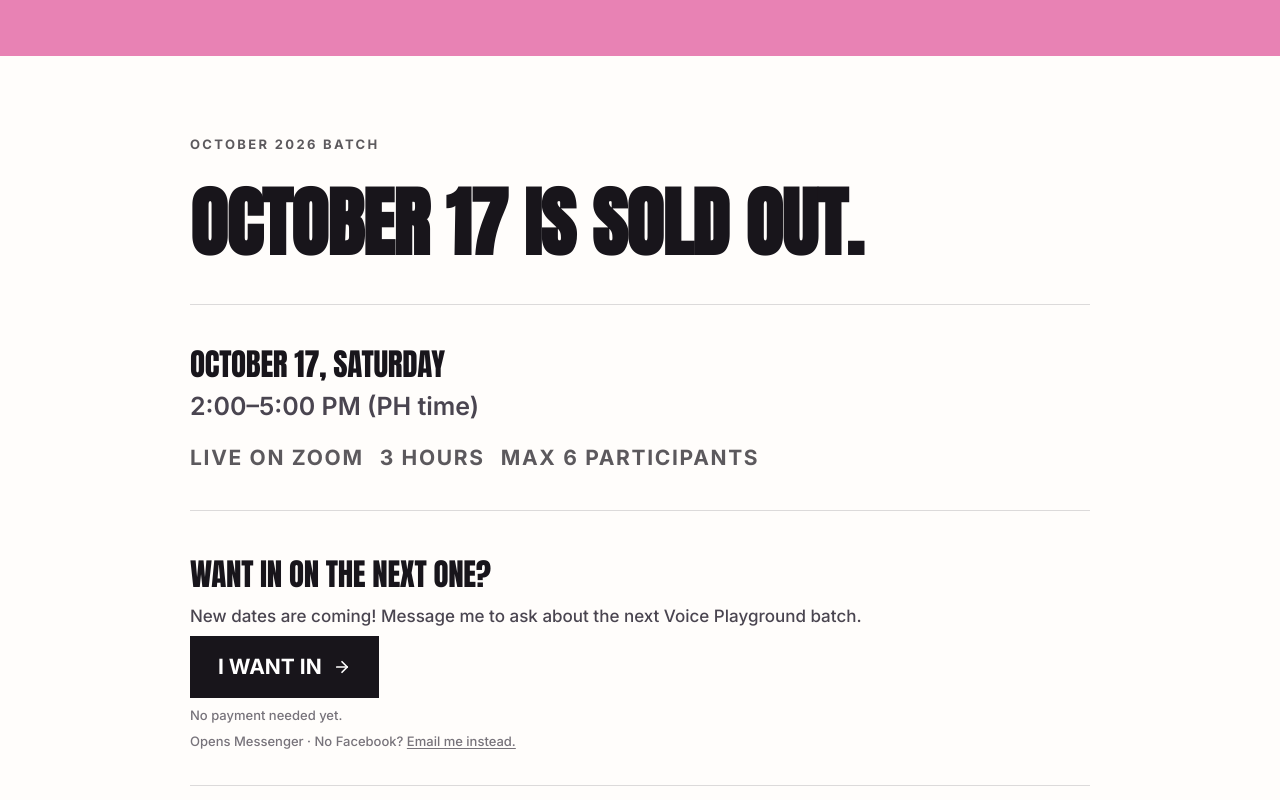
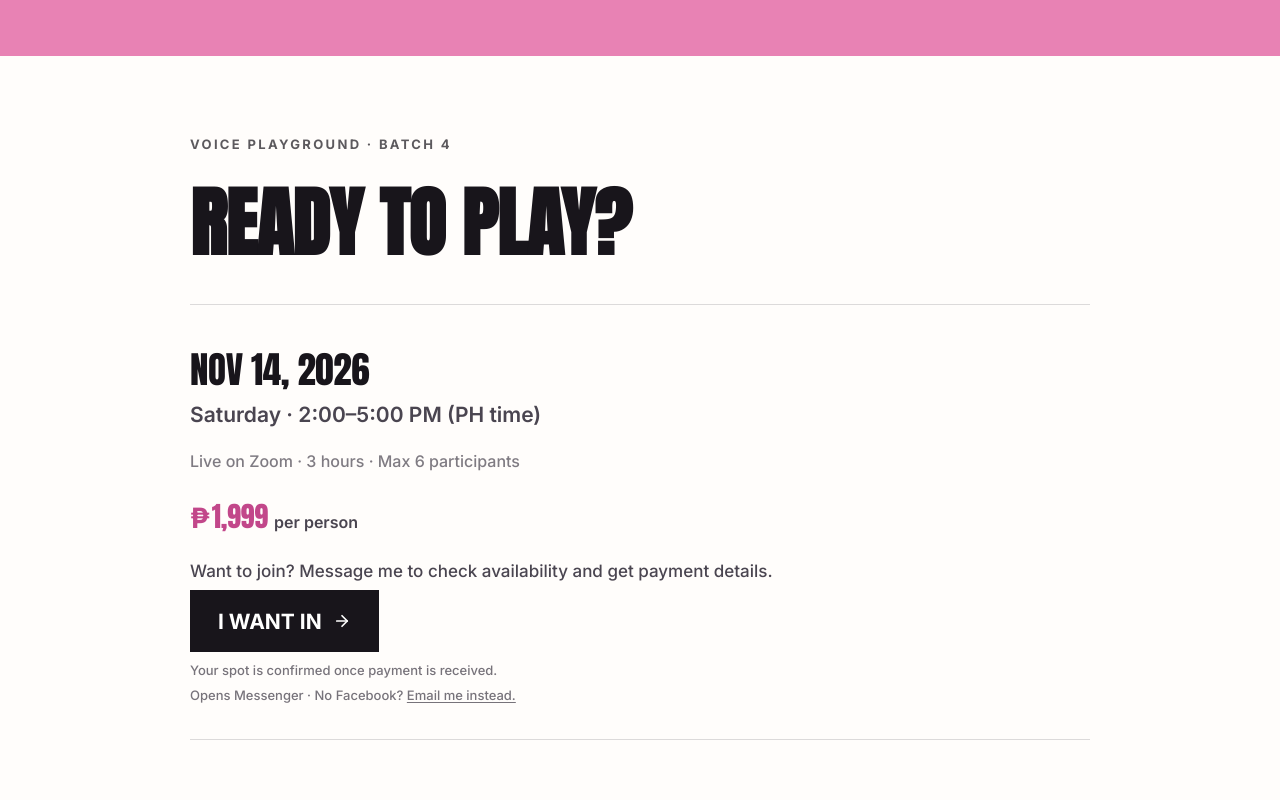
Before and after one commit to kahnavelasco/voice-playground, a plain HTML site: page index.html in a window 1280 px wide. Shown: the part 4620-5420 px from the top of the page. Drawn offline with Linux system fonts and the light colour scheme.

Commit message:
Add files via upload

```diff
--- a/index.html
+++ b/index.html
@@ -536,31 +536,29 @@
     border-bottom: 1px solid rgba(24, 21, 27, 0.15);
   }
 
-  .batch-when { display: flex; flex-direction: column; gap: 0.25rem; }
+  .batch-when { display: flex; flex-direction: column; gap: 0.3rem; }
   .batch-date {
     margin: 0;
     font-family: 'Anton', sans-serif;
     text-transform: uppercase;
     letter-spacing: -0.01em;
-    font-size: clamp(19px, 3.4vw, 31px);
+    font-size: clamp(24px, 4.6vw, 37px);
     color: var(--ink);
   }
   .batch-time {
     margin: 0;
     font-family: 'Inter', sans-serif;
     font-weight: 600;
-    font-size: clamp(17px, 2.9vw, 25px);
+    font-size: clamp(17px, 2.6vw, 21px);
     color: var(--ink-soft);
   }
 
-  .batch-facts { display: flex; flex-wrap: wrap; gap: 0.5rem 1rem; margin: 0; }
-  .batch-facts span {
+  .batch-facts {
+    margin: 0;
     font-family: 'Inter', sans-serif;
-    font-weight: 700;
-    font-size: clamp(15px, 2.4vw, 21px);
-    letter-spacing: 0.08em;
-    text-transform: uppercase;
-    color: var(--ink);
+    font-weight: 500;
+    font-size: clamp(14px, 1.6vw, 16px);
+    color: var(--ink-soft);
     opacity: 0.7;
   }
 
@@ -572,27 +570,37 @@
     color: var(--ink-soft);
   }
 
-  .batch-divider {
-    width: 100%;
-    border: none;
-    border-top: 1px solid rgba(24, 21, 27, 0.15);
-    margin: clamp(0.5rem, 2vw, 1rem) 0 0;
+  .batch-meta {
+    display: flex;
+    flex-wrap: wrap;
+    align-items: baseline;
+    gap: 0.4rem;
+  }
+  .batch-price {
+    font-family: 'Anton', sans-serif;
+    text-transform: uppercase;
+    letter-spacing: -0.01em;
+    font-size: clamp(17px, 3.4vw, 28px);
+    color: var(--pink-deep);
+  }
+  .batch-price-label {
+    font-family: 'Inter', sans-serif;
+    font-weight: 600;
+    font-size: clamp(14px, 1.6vw, 16px);
+    color: var(--ink-soft);
+  }
+
+  .peso-symbol {
+    font-family: 'Inter', sans-serif;
+    font-weight: 700;
+    letter-spacing: normal;
+    margin-right: 0.06em;
   }
 
   .batch-inquiry {
     display: flex;
     flex-direction: column;
     gap: 0.6rem;
-    padding-top: clamp(0.5rem, 2vw, 1rem);
-  }
-
-  .batch-inquiry-heading {
-    margin: 0;
-    font-family: 'Anton', sans-serif;
-    text-transform: uppercase;
-    letter-spacing: -0.01em;
-    font-size: clamp(19px, 3.4vw, 31px);
-    color: var(--ink);
   }
 
   .batch-small-note {
@@ -761,7 +769,7 @@
   }
 
   .register-price {
-    margin: 0 0 clamp(0.75rem, 2vw, 1.25rem);
+    margin: 0 0 clamp(1.75rem, 4vw, 2.25rem);
     font-family: 'Anton', sans-serif;
     text-transform: uppercase;
     letter-spacing: -0.01em;
@@ -1139,29 +1147,27 @@
 </section>
 <section class="info" id="details">
   <div class="info-inner">
-    <p class="info-kicker">October 2026 batch</p>
-    <h2 class="info-headline">October 17 is sold out.</h2>
+    <p class="info-kicker">Voice Playground &middot; Batch 4</p>
+    <h2 class="info-headline">Ready to play?</h2>
     <!-- Repeat this .batch block for each additional upcoming playground -->
     <div class="batches">
       <div class="batch">
         <div class="batch-when">
-          <p class="batch-date">October 17, Saturday</p>
-          <p class="batch-time">2:00&ndash;5:00 PM (PH time)</p>
+          <p class="batch-date">Nov 14, 2026</p>
+          <p class="batch-time">Saturday &middot; 2:00&ndash;5:00 PM (PH time)</p>
         </div>
-        <div class="batch-facts">
-          <span>Live on Zoom</span>
-          <span>3 hours</span>
-          <span>Max 6 participants</span>
+        <p class="batch-facts">Live on Zoom &middot; 3 hours &middot; Max 6 participants</p>
+        <div class="batch-meta">
+          <span class="batch-price"><span class="peso-symbol">&#8369;</span>1,999</span>
+          <span class="batch-price-label">per person</span>
         </div>
-        <hr class="batch-divider">
         <div class="batch-inquiry">
-          <p class="batch-inquiry-heading">Want in on the next one?</p>
-          <p class="batch-note">New dates are coming! Message me to ask about the next Voice Playground batch.</p>
+          <p class="batch-note">Want to join? Message me to check availability and get payment details.</p>
           <a class="batch-cta" href="https://m.me/theconfidenceplayground" target="_blank" rel="noopener noreferrer">
             I want in
             <svg viewBox="0 0 24 24" fill="none" stroke="currentColor" stroke-width="2.25" stroke-linecap="round" stroke-linejoin="round" width="18" height="18"><path d="M5 12h14"/><path d="m12 5 7 7-7 7"/></svg>
           </a>
-          <p class="batch-small-note">No payment needed yet.</p>
+          <p class="batch-small-note">Your spot is confirmed once payment is received.</p>
           <p class="batch-small-note">Opens Messenger &middot; No Facebook? <a class="email-link" href="mailto:hello.kahnavelasco@gmail.com?subject=Voice%20Playground%20-%20Next%20Batch%20Inquiry">Email me instead.</a></p>
         </div>
       </div>
@@ -1215,13 +1221,12 @@
   <div class="register-inner">
     <p class="register-kicker">Your turn.</p>
     <h2 class="register-headline">Want to join the next one?</h2>
-    <p class="register-body">New dates are coming. Voice Playground stays small so everyone gets time to actually practice.</p>
+    <p class="register-body">Join us on November 14 (Saturday), 2&ndash;5 PM! Voice Playground stays small so everyone gets time to actually practice.</p>
     <p class="register-price">
-      <span class="amount">&#8369;1,499</span>
-      <span class="limit">Previous pilot rate per person</span>
+      <span class="amount"><span class="peso-symbol">&#8369;</span>1,999</span>
+      <span class="limit">Per person</span>
       <span class="limit">Limited to 6 participants per batch.</span>
     </p>
-    <p class="register-note">Next batch dates and pricing to be announced.</p>
     <a class="register-cta" href="https://m.me/theconfidenceplayground" target="_blank" rel="noopener noreferrer">
       I want in
       <svg viewBox="0 0 24 24" fill="none" stroke="currentColor" stroke-width="2.25" stroke-linecap="round" stroke-linejoin="round" width="22" height="22"><path d="M5 12h14"/><path d="m12 5 7 7-7 7"/></svg>
```
